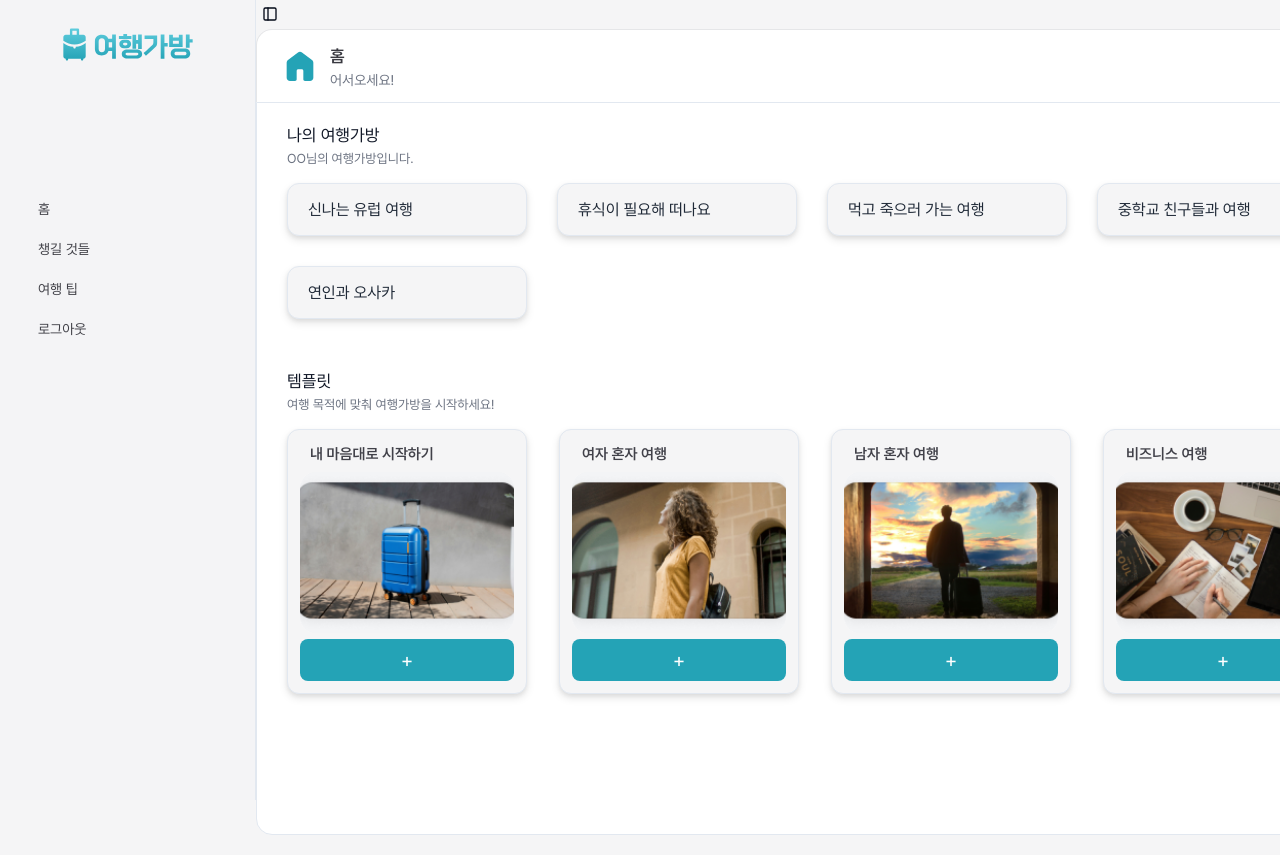
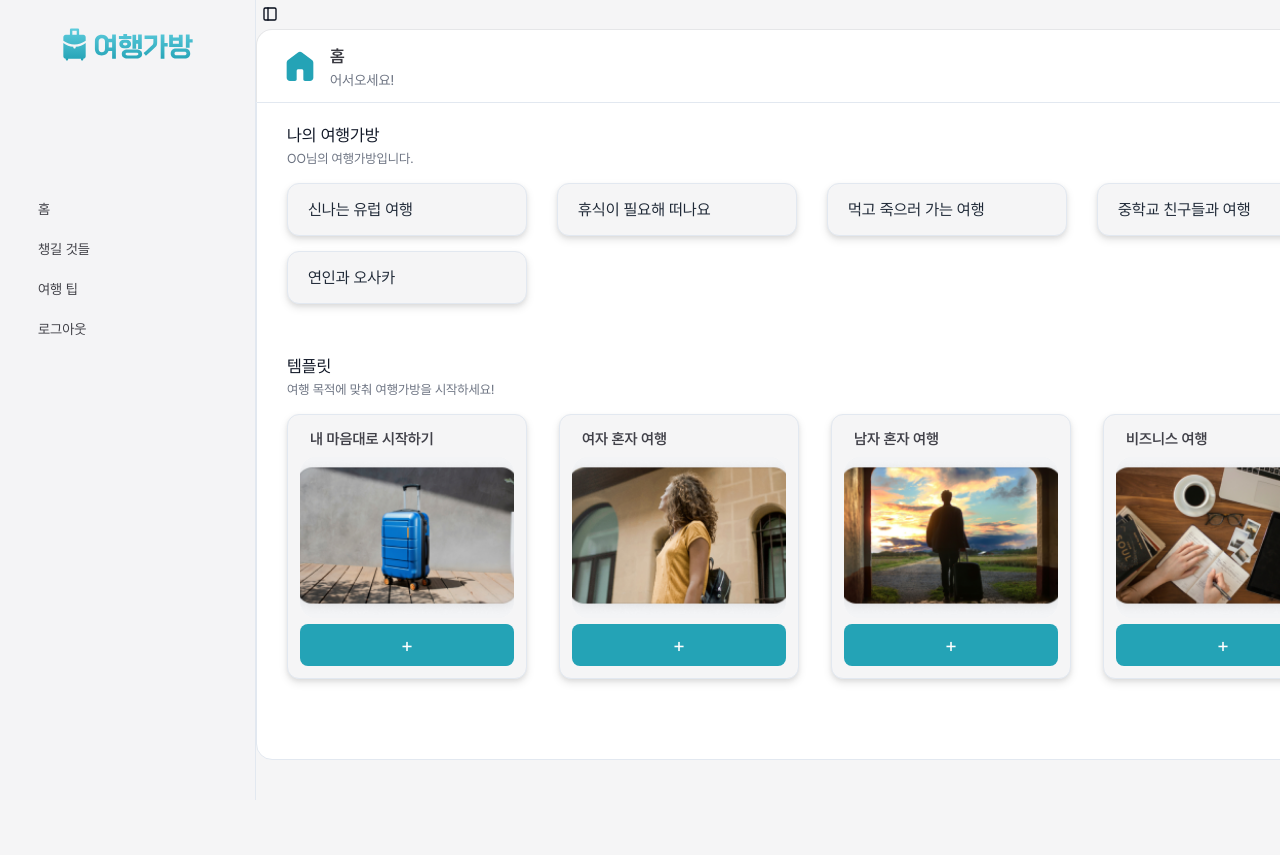
Before and after one commit to jiwonly/TravelBag, a React (Vite) app in the folder m7-frontend/: page / in a window 1280 px wide. Shown: the top 855 px of the page. After the commit the page ends 800 px from the top, so only its background shows below. Built offline with nearby package versions, Linux system fonts and the light colour scheme.

Commit message:
✨ feat: Add functionality to create new template list

```diff
--- a/m7-frontend/src/components/Header.jsx
+++ b/m7-frontend/src/components/Header.jsx
@@ -20,7 +20,7 @@ const Header = ({ isTemplate, icon, id, title, memo, updateButton }) => {
   const [selectedTitle, setSelectedTitle] = useState(title);
   const [isEditing, setIsEditing] = useState(id < 4);
   const [editedTitle, setEditedTitle] = useState(title);
-  const { onDelete, onUpdate } = useContext(TemplateDispatchContext);
+  const { onDelete, onUpdate, onCreate } = useContext(TemplateDispatchContext);
   const nav = useNavigate();
 
   useEffect(() => {
@@ -40,11 +40,15 @@ const Header = ({ isTemplate, icon, id, title, memo, updateButton }) => {
     } else {
       setIsEditing(true);
     }
+    if (id < 4) {
+      onCreate(editedTitle);
+      nav("/");
+    }
   };
 
   const onDeleteButton = () => {
     onDelete(id);
-    nav("/");
+    nav("/", { replace: true });
   };
 
   const updateStyle =
--- a/m7-frontend/src/components/HeaderButton.jsx
+++ b/m7-frontend/src/components/HeaderButton.jsx
@@ -17,7 +17,11 @@ const HeaderButton = ({ id, title, style, imageSrc, onClick, isEditing }) => {
             }}
           />
         ) : isEditing ? (
-          "완료"
+          id < 4 ? (
+            "추가"
+          ) : (
+            "완료"
+          )
         ) : (
           "수정"
         )}
--- a/m7-frontend/src/components/TemplateList.jsx
+++ b/m7-frontend/src/components/TemplateList.jsx
@@ -3,7 +3,7 @@ import TemplateItem from "./TemplateItem";
 
 const TemplateList = () => {
   return (
-    <div className="template_list mt-[40px] mb-[140px] ">
+    <div className="template_list mt-[40px] mb-[80px] ">
       <div className="title text-[17px] text-gray-900">템플릿</div>
       <div className="memo text-[13px] text-gray-500 mb-[15px]">
         여행 목적에 맞춰 여행가방을 시작하세요!
--- a/m7-frontend/src/components/TravelBag.jsx
+++ b/m7-frontend/src/components/TravelBag.jsx
@@ -7,7 +7,13 @@ const TravelBag = () => {
   const style =
     "w-[240px] h-[53px] min-w-[240px] p-[20px] flex items-center rounded-[12px] border-[1px] bg-[var(--Gray-50,_#F5F5F6)] [box-shadow:0px] shadow-custom text-[16px] font-[Pretendard] text-gray-800";
   return (
-    <div className="TravelBag grid grid-cols-4 gap-[30px] ">
+    <div
+      className="TravelBag grid grid-cols-4"
+      style={{
+        rowGap: "15px",
+        columnGap: "30px",
+      }}
+    >
       {data.map((item) => (
         <Button key={item.id} {...item} style={style} />
       ))}
```
